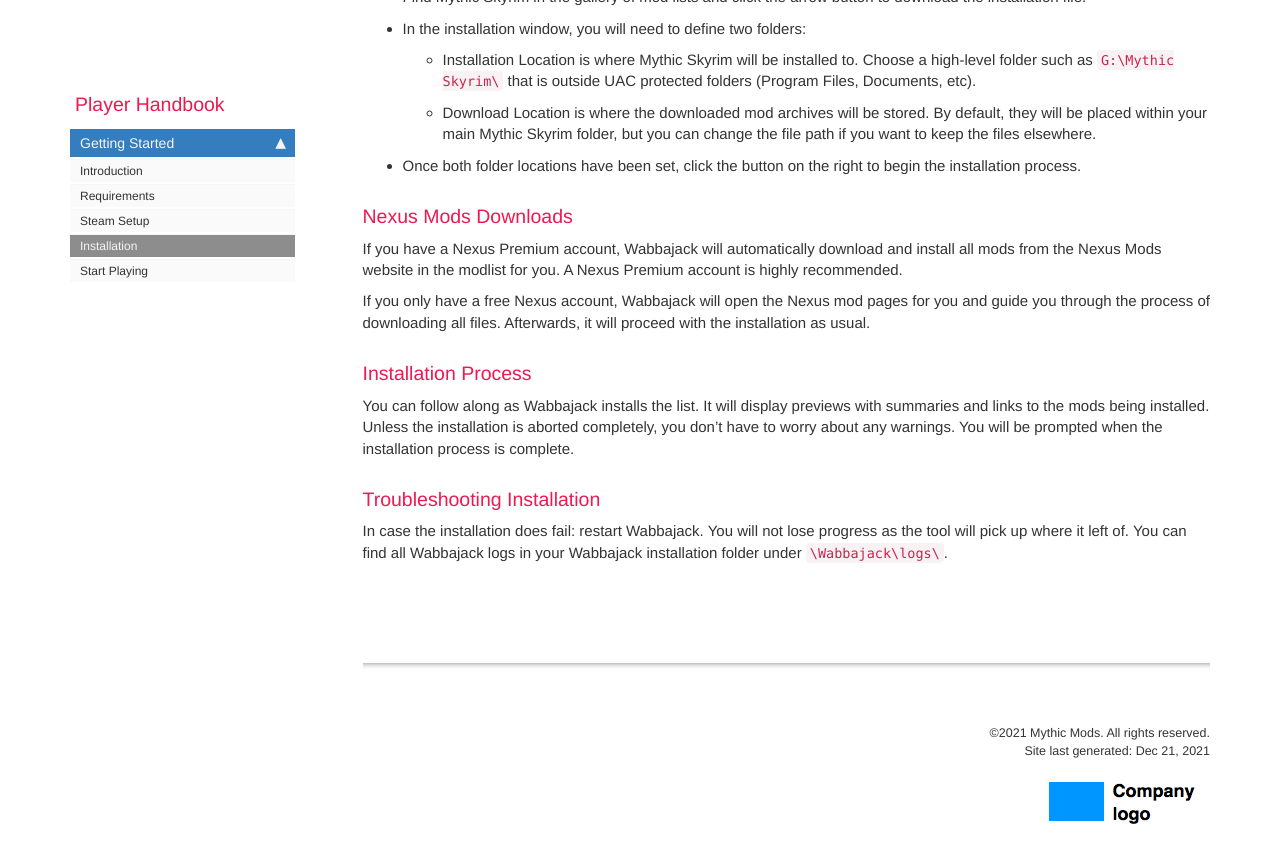
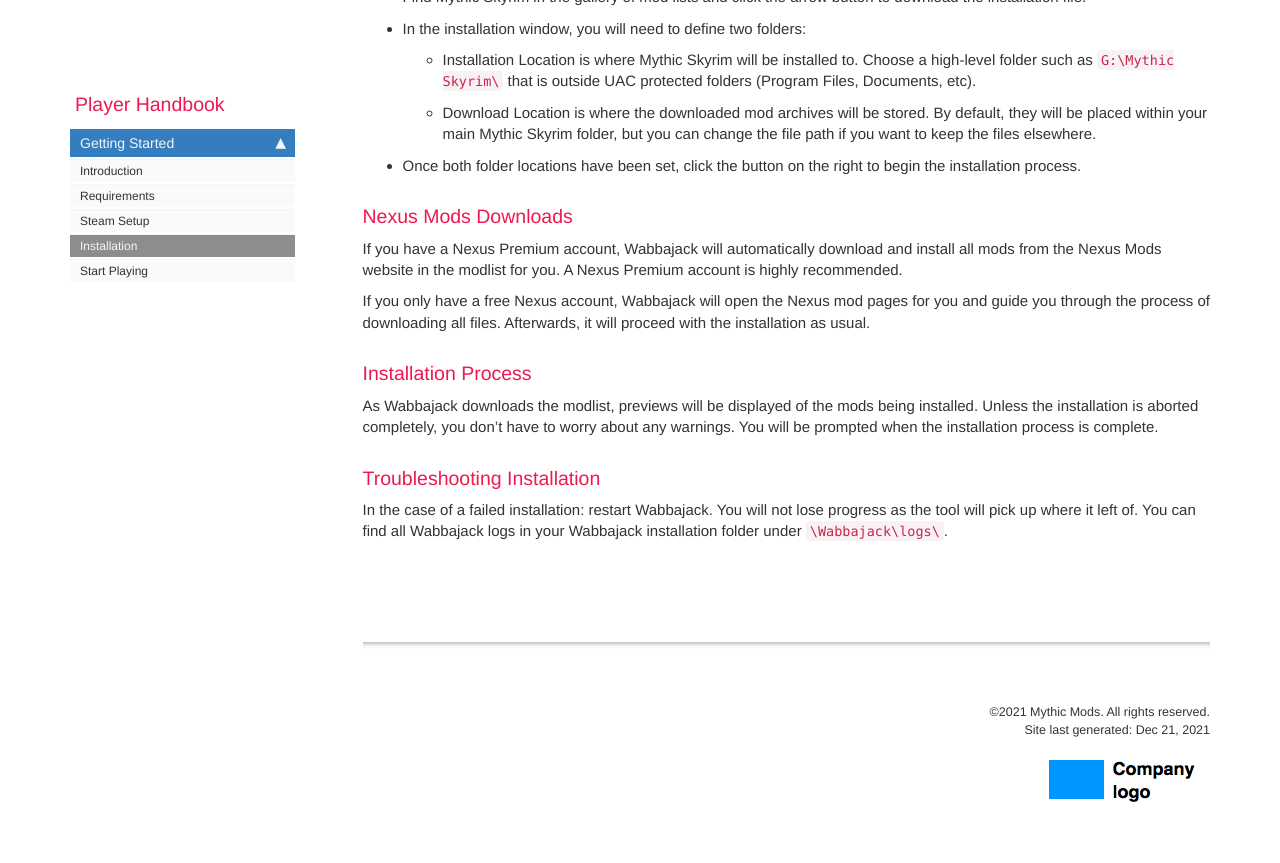
Before and after one commit to mythic-mods/mythic-mods.github.io, a Jekyll site: the page built from pages/mythic-skyrim/mythic-skyrim-installation.md, in a window 1280 px wide and 900 px high, scrolled down 832 px. Shown: the top 863 px of the window. Built offline with Jekyll 4.4.1, drawn with Linux system fonts in a browser that asks for light colours; comment, search, counter and statistics services are not loaded.

Commit message:
Update mythic-skyrim-installation.md

```diff
--- a/pages/mythic-skyrim/mythic-skyrim-installation.md
+++ b/pages/mythic-skyrim/mythic-skyrim-installation.md
@@ -36,13 +36,12 @@ If you only have a free Nexus account, Wabbajack will open the Nexus mod pages f
 Afterwards, it will proceed with the installation as usual.
 
 ### Installation Process
-You can follow along as Wabbajack installs the list.
-It will display previews with summaries and links to the mods being installed.
+As Wabbajack downloads the modlist, previews will be displayed of the mods being installed.
 Unless the installation is aborted completely, you don’t have to worry about any warnings.
 You will be prompted when the installation process is complete.
 
 ### Troubleshooting Installation
-In case the installation does fail: restart Wabbajack. You will not lose progress as the tool will pick up where it left of.
+In the case of a failed installation: restart Wabbajack. You will not lose progress as the tool will pick up where it left of.
 You can find all Wabbajack logs in your Wabbajack installation folder under `\Wabbajack\logs\`.
 
 [Wabbajack]: https://www.wabbajack.org/#/
```
